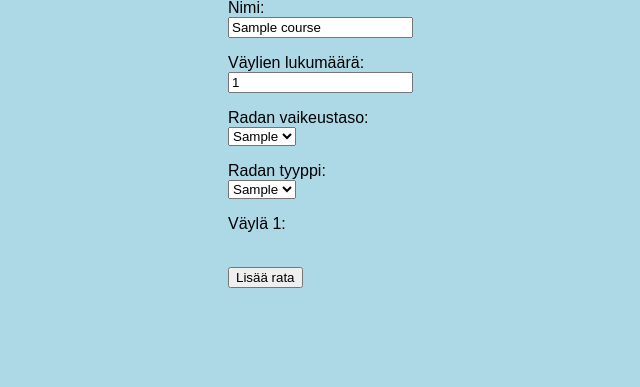
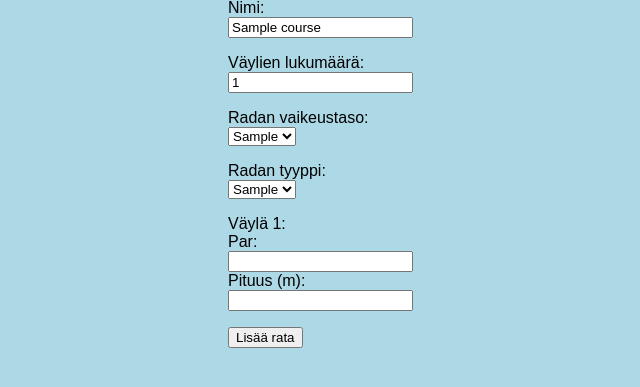
Before and after one commit to hinichijou/TKT20019-frisbeegolflaskuri, a Flask app: template templates/new_holes.html in a window 1280 px wide. Shown: the part 167-554 px from the top of the page, without its empty margins (12-652 px from the left). Run offline with Flask 3, Linux system fonts and the light colour scheme; the template is opened without the code that fills it: most values are stand-ins (such as "Sample title", 1, 10 or a date in 2020).

Commit message:
Fixed a bug in course creation, possibly caused by search and replace

```diff
--- a/templates/new_holes.html
+++ b/templates/new_holes.html
@@ -13,9 +13,9 @@
       <p>
         {{ get_localization("hole_header").format(i) }}
         <br />
-        {{ components.default_par_input(i) }}
+        {{ components.par_input_default(i) }}
         <br />
-        {{ components.default_length_input(i) }}
+        {{ components.length_input_default(i) }}
       </p>
     {% endfor %}
     {{ components.submit_button_with_localized_text("create_course_button") }}
```
